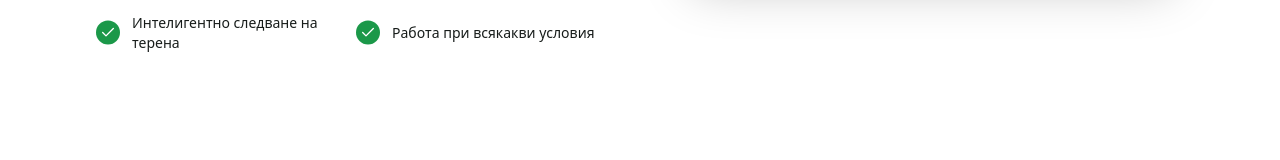
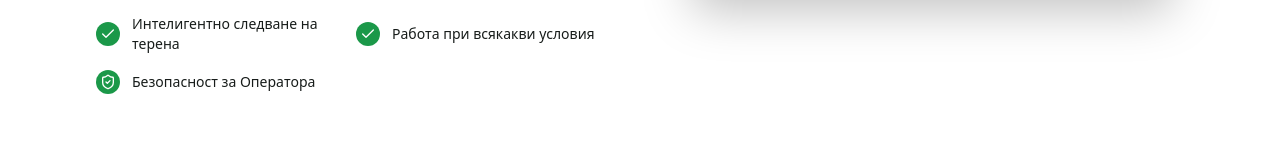
Before and after one commit to bojidaryovchev/AirAgro, a Next.js app: page / in a window 1280 px wide. Shown: the part 2466-2626 px from the top of the page. Built offline with nearby package versions, Linux system fonts and the light colour scheme.

Commit message:
refactor: Move Operator Safety to Features section
- Remove Operator Safety from Benefits list
- Add Operator Safety to Features list with Shield icon
- Keep feature bullets consistent with existing styling

```diff
--- a/src/components/BenefitsSection.tsx
+++ b/src/components/BenefitsSection.tsx
@@ -8,7 +8,6 @@ import {
   TreePine,
   MapPin,
   Leaf,
-  ShieldCheck,
   Check
 } from "lucide-react";
 import { useLanguage } from "@/contexts/LanguageContext";
@@ -46,11 +45,6 @@ const BenefitsSection = () => {
       icon: Leaf,
       title: t('benefits.eco'),
       description: t('benefits.eco.desc'),
-    },
-    {
-      icon: ShieldCheck,
-      title: t('benefits.safety'),
-      description: t('benefits.safety.desc'),
     },
   ];
 
--- a/src/components/FeaturesSection.tsx
+++ b/src/components/FeaturesSection.tsx
@@ -2,7 +2,7 @@
 
 import { motion, useScroll, useTransform } from "framer-motion";
 import { useRef } from "react";
-import { Check } from "lucide-react";
+import { Check, ShieldCheck } from "lucide-react";
 import { useLanguage } from "@/contexts/LanguageContext";
 
 const FeaturesSection = () => {
@@ -17,12 +17,13 @@ const FeaturesSection = () => {
   const textY = useTransform(scrollYProgress, [0, 1], [50, -50]);
 
   const features = [
-    t('features.capacity'),
-    t('features.radar'),
-    t('features.transmission'),
-    t('features.coverage'),
-    t('features.terrain'),
-    t('features.weather'),
+    { icon: Check, label: t('features.capacity') },
+    { icon: Check, label: t('features.radar') },
+    { icon: Check, label: t('features.transmission') },
+    { icon: Check, label: t('features.coverage') },
+    { icon: Check, label: t('features.terrain') },
+    { icon: Check, label: t('features.weather') },
+    { icon: ShieldCheck, label: t('benefits.safety') },
   ];
 
   return (
@@ -58,7 +59,7 @@ const FeaturesSection = () => {
             <div className="mt-8 grid gap-4 sm:grid-cols-2">
               {features.map((feature, index) => (
                 <motion.div
-                  key={feature}
+                  key={feature.label}
                   initial={{ opacity: 0, x: -20 }}
                   whileInView={{ opacity: 1, x: 0 }}
                   viewport={{ once: true }}
@@ -66,10 +67,10 @@ const FeaturesSection = () => {
                   className="flex items-center gap-3"
                 >
                   <div className="flex h-6 w-6 shrink-0 items-center justify-center rounded-full bg-primary">
-                    <Check className="h-4 w-4 text-primary-foreground" />
+                    <feature.icon className="h-4 w-4 text-primary-foreground" />
                   </div>
                   <span className="text-sm font-medium text-foreground">
-                    {feature}
+                    {feature.label}
                   </span>
                 </motion.div>
               ))}
```
